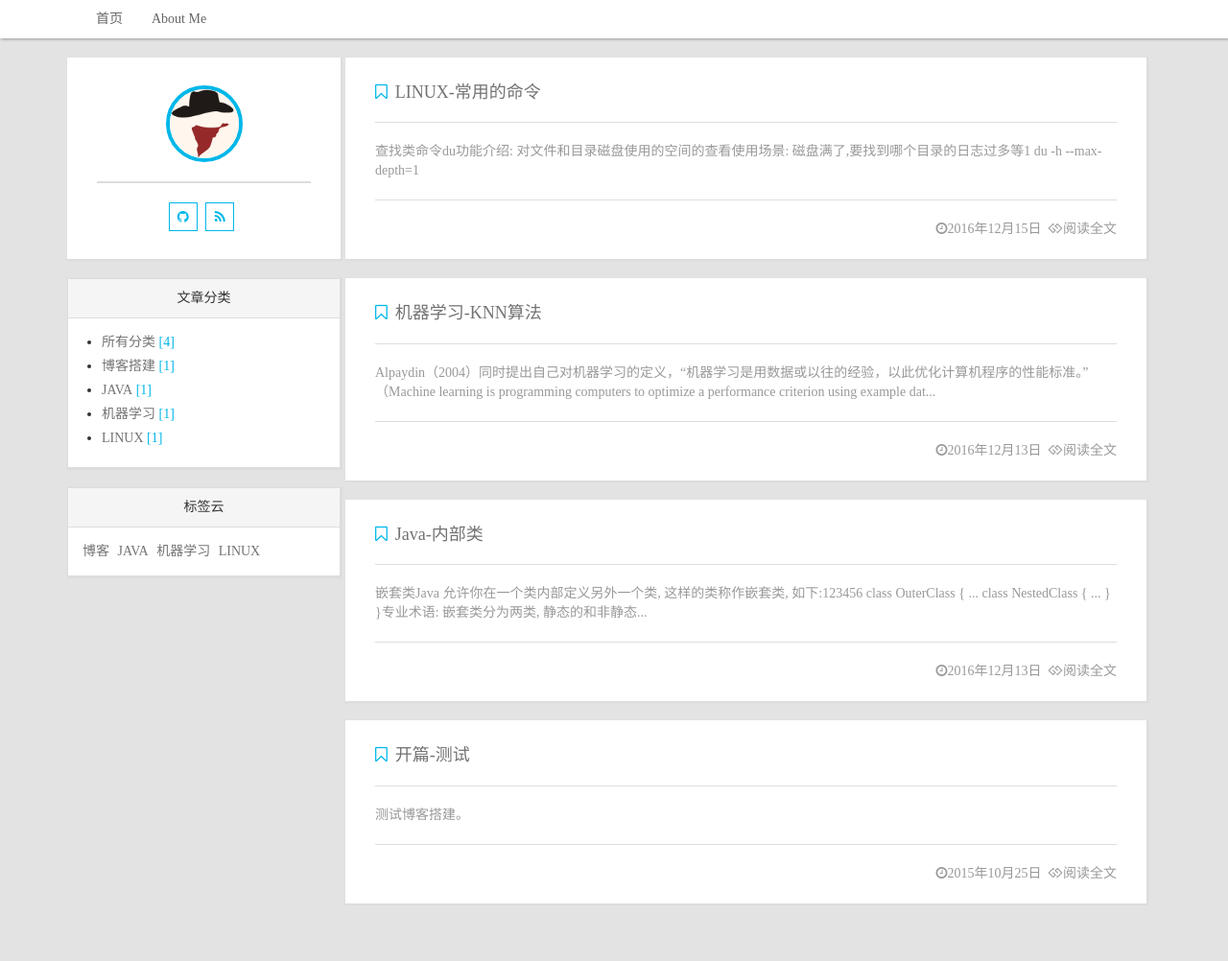
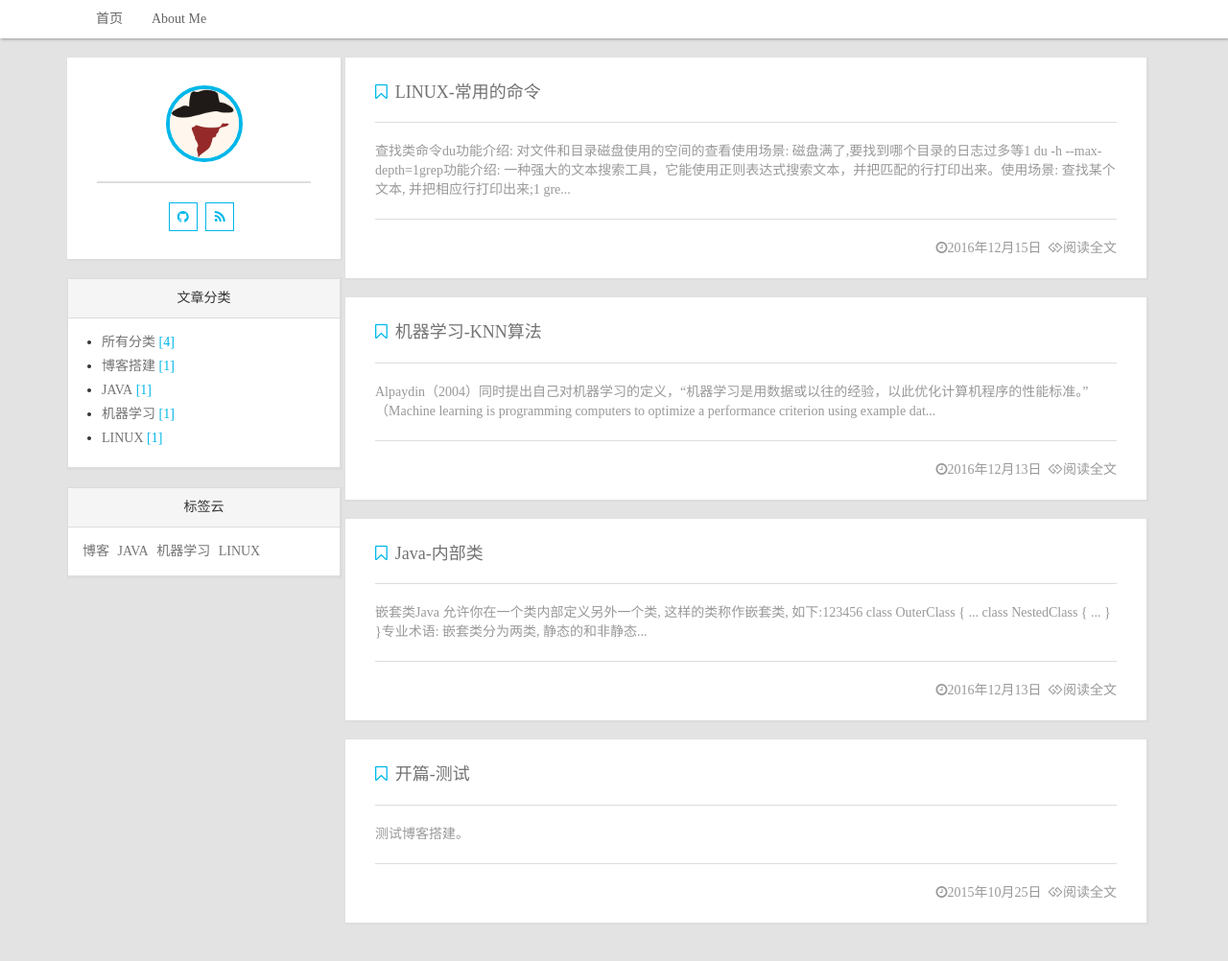
Before and after one commit to HengGeneral/HengGeneral.github.io, a Jekyll site: the page built from index.html, in a window 1280 px wide. Shown: the whole page at 96% size. Built offline with Jekyll 4.4.1, drawn with Linux system fonts in a browser that asks for light colours; nearby versions of some CDN libraries; the list of posts is cut into pages by our own code; comment, search, counter and statistics services are not loaded.

Commit message:
add command

````diff
--- a/_posts/2016-12-15-CommonLinuxCommand.md
+++ b/_posts/2016-12-15-CommonLinuxCommand.md
@@ -19,3 +19,50 @@
 ```
     du -h --max-depth=1
 ```
+
+#### grep
+
+功能介绍: 一种强大的文本搜索工具，它能使用正则表达式搜索文本，并把匹配的行打印出来。
+
+使用场景:
+
+1. 查找某个文本, 并把相应行打印出来;
+
+```
+   grep error ./catalina.out
+```
+
+2. 查找某个文本, 不区分大小写, 并将相应行打印出来;
+
+```
+   grep -i error ./catalina.out
+```
+
+3. 查找某个文本, 并将该行的前三行和后五行打印出来;
+
+```
+   grep -B 3 -A 5 error ./catalina.out
+```
+
+4. 查找某个文本, 将该文本高亮显示, 同时打印出该行;
+
+```
+   grep --color=auto error ./catalina.out
+```
+
+5. 还可以与正则表达式结合使用, 使用之前注意查看该unix系统相应的参数。
+
+### 系统配置类
+
+#### uname
+
+功能介绍:
+查看操作系统的相关信息
+
+使用场景:
+
+1. 输出该操作系统版本(-r), 节点名称(-n)等信息
+
+```
+    uname -a
+``
````
